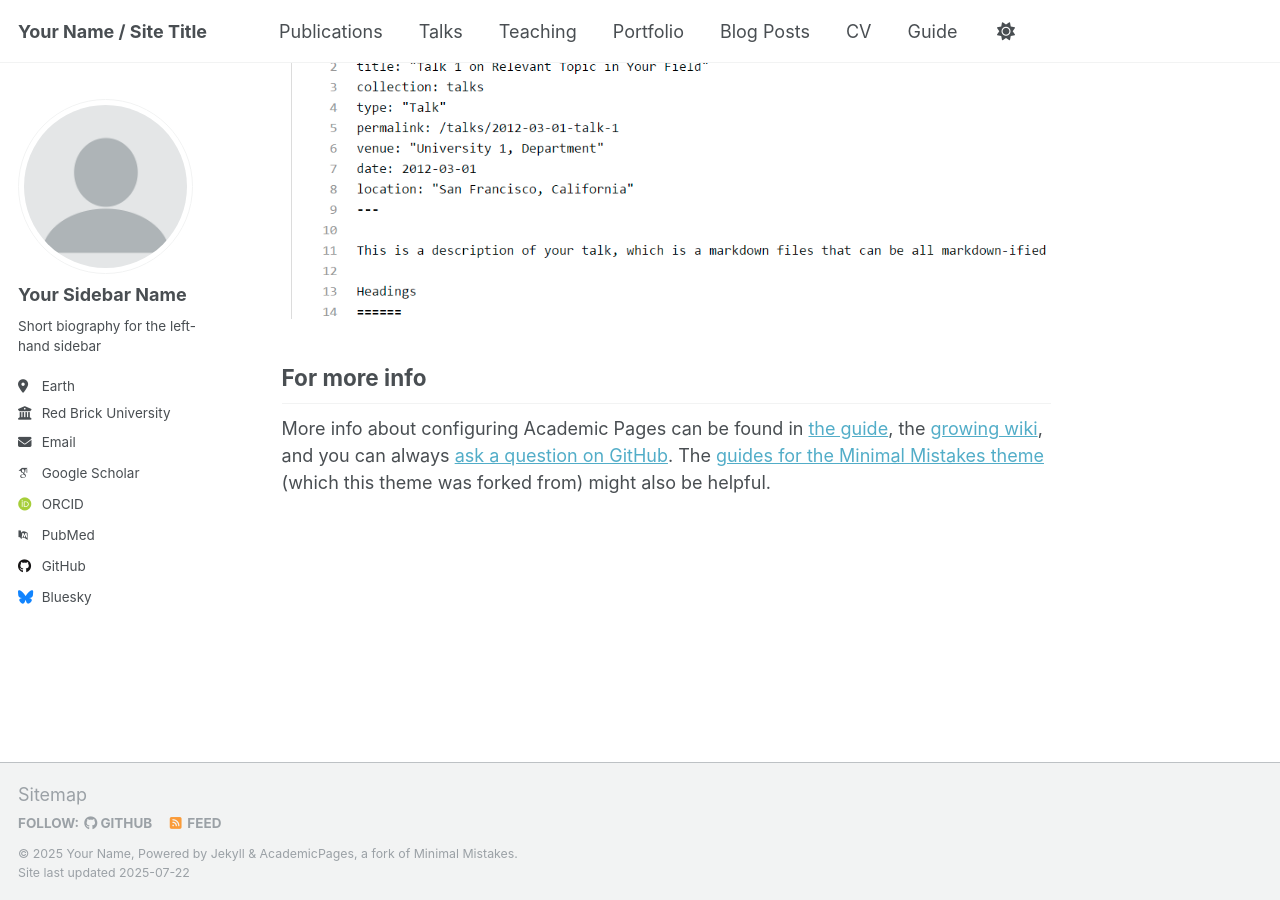
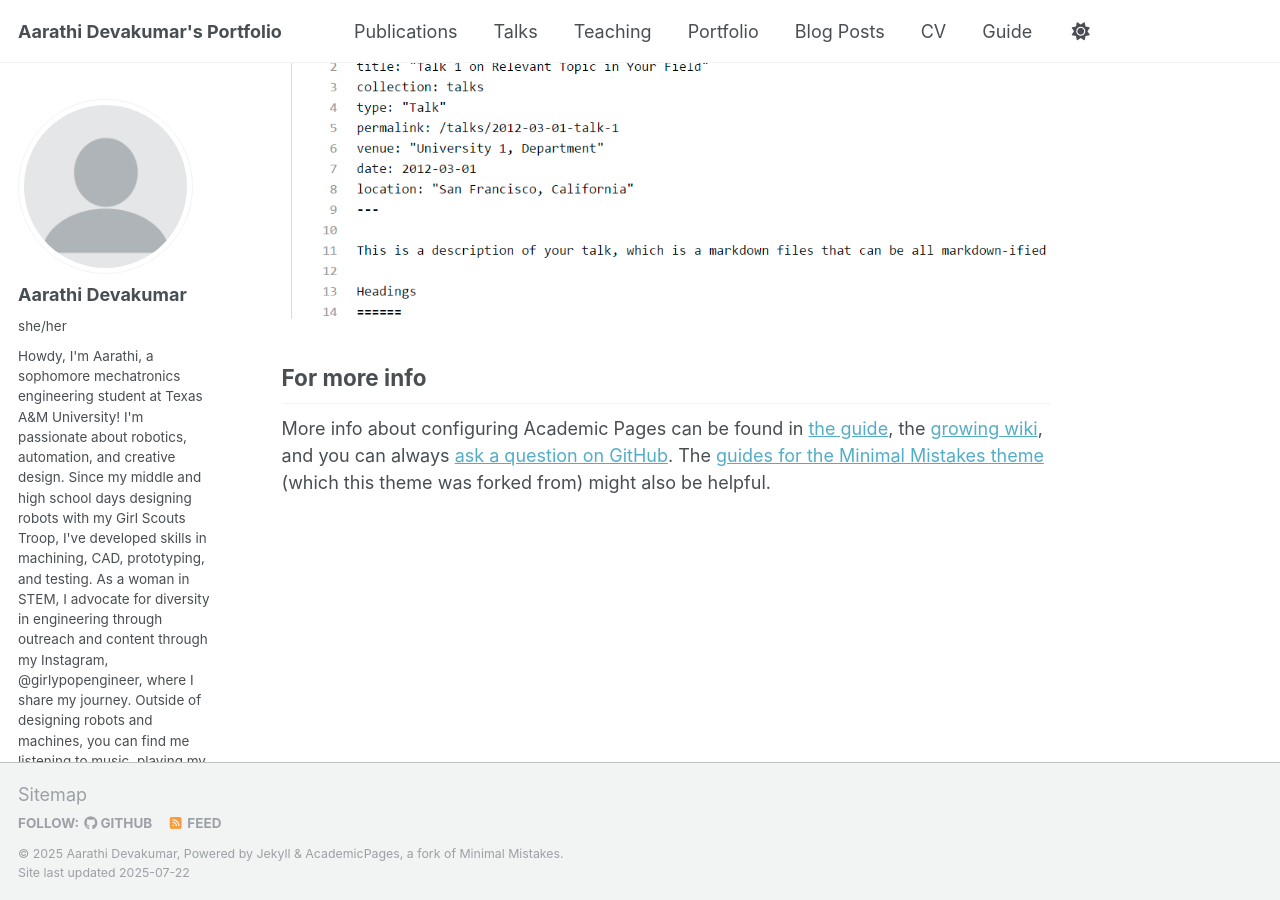
Before and after one commit to LoverSwiftieArt/aarathi.devakumar, a Jekyll site: the page built from _pages/about.md, in a window 1280 px wide and 900 px high, scrolled down 2880 px. Built offline with Jekyll 4.4.1, drawn with Linux system fonts in a browser that asks for light colours; some web fonts are replaced; a script that is not in the unit is left out; some of the changed text lies outside the part shown.

Commit message:
Update _config.yml

```diff
--- a/_config.yml
+++ b/_config.yml
@@ -9,10 +9,10 @@
 # Basic Site Settings
 locale                   : "en-US"
 site_theme               : "default"
-title                    : "Your Name / Site Title"
+title                    : "Aarathi Devakumar's Portfolio"
 title_separator          : "-"
-name                     : &name "Your Name"
-description              : &description "personal description"
+name                     : &name "Aarathi Devakumar"
+description              : &description "Sophomore Mechatronics Engineering Student at Texas A&M University"
 url                      : https://academicpages.github.io # the base hostname & protocol for your site e.g. "https://[your GitHub username].github.io" or if you already have some other page hosted on Github then use "https://[your GitHub username].github.io/[Your Repo Name]"
 baseurl                  : "" # the subpath of your site, e.g. "/blog"
 repository               : "academicpages/academicpages.github.io"
@@ -23,13 +23,13 @@ repository               : "academicpages/academicpages.github.io"
 author:
   # Biographic information
   avatar           : "profile.png"
-  name             : "Your Sidebar Name"
-  pronouns         : # example: "she/her"
-  bio              : "Short biography for the left-hand sidebar"
-  location         : "Earth"
-  employer         : "Red Brick University"
+  name             : "Aarathi Devakumar"
+  pronouns         : "she/her" # example: "she/her"
+  bio              : "Howdy, I'm Aarathi, a sophomore mechatronics engineering student at Texas A&M University! I'm passionate about robotics, automation, and creative design. Since my middle and high school days designing robots with my Girl Scouts Troop, I've developed skills in machining, CAD, prototyping, and testing. As a woman in STEM, I advocate for diversity in engineering through outreach and content through my Instagram, @girlypopengineer, where I share my journey. Outside of designing robots and machines, you can find me listening to music, playing my piano and violin, taking aesthetic pictures through my Instax mini, traveling, exercising, making delicious food, gardening, styling my fits, and just being curious and open to new opportunities and activities."
+  location         : "College Station, Texas"
+  employer         : "Texas A&M University"
   uri              : # URL
-  email            : "none@example.org"
+  email            : "aarathi.devakumar@gmail.com"
 
   # Academic websites
   academia         : # URL
```
